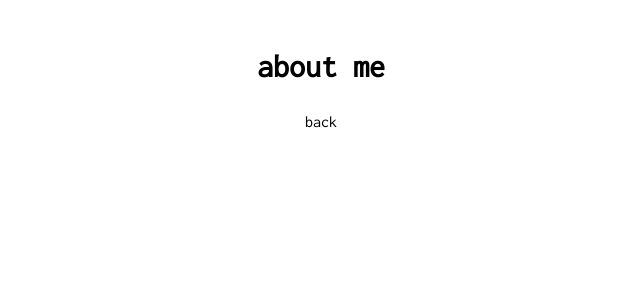
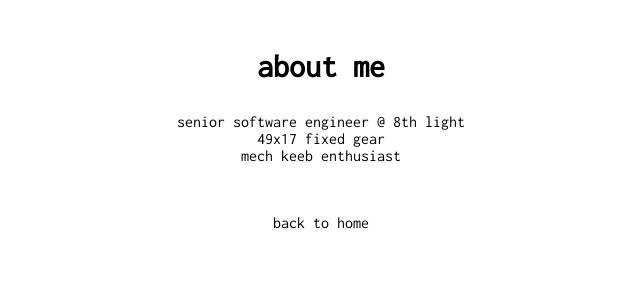
Before and after one commit to seoulection/blog, a Next.js app: page /about in a window 1280 px wide. Shown: the top 300 px of the page, without its empty margins (319-959 px from the left). Built offline with nearby package versions, Linux system fonts and the light colour scheme.

Commit message:
adds description to about page

```diff
--- a/pages/about.tsx
+++ b/pages/about.tsx
@@ -1,10 +1,21 @@
 import Link from 'next/link'
+import Layout from 'components/Layout'
 
-export default function AboutMe() {
+const ABOUT = [
+  'senior software engineer @ 8th light',
+  '49x17 fixed gear',
+  'mech keeb enthusiast'
+]
+
+export default function AboutMe(): JSX.Element {
   return (
-    <main>
-      <h1>about me</h1>
-      <Link href="/">back</Link>
-    </main>
+    <Layout>
+      <>
+        <h1>about me</h1>
+        {ABOUT.map(desc => (
+          <p key={desc}>{desc}</p>
+        ))}
+      </>
+    </Layout>
   )
 }
```
